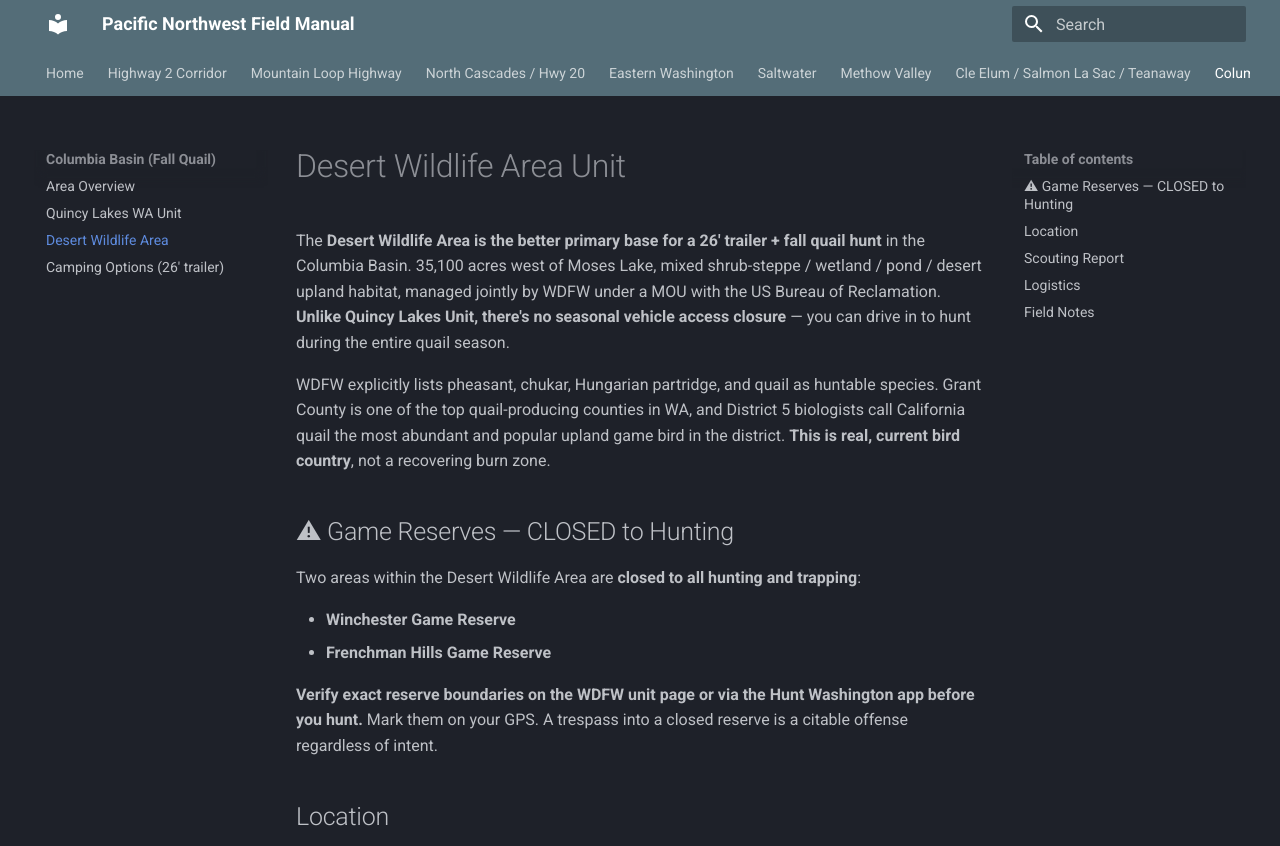
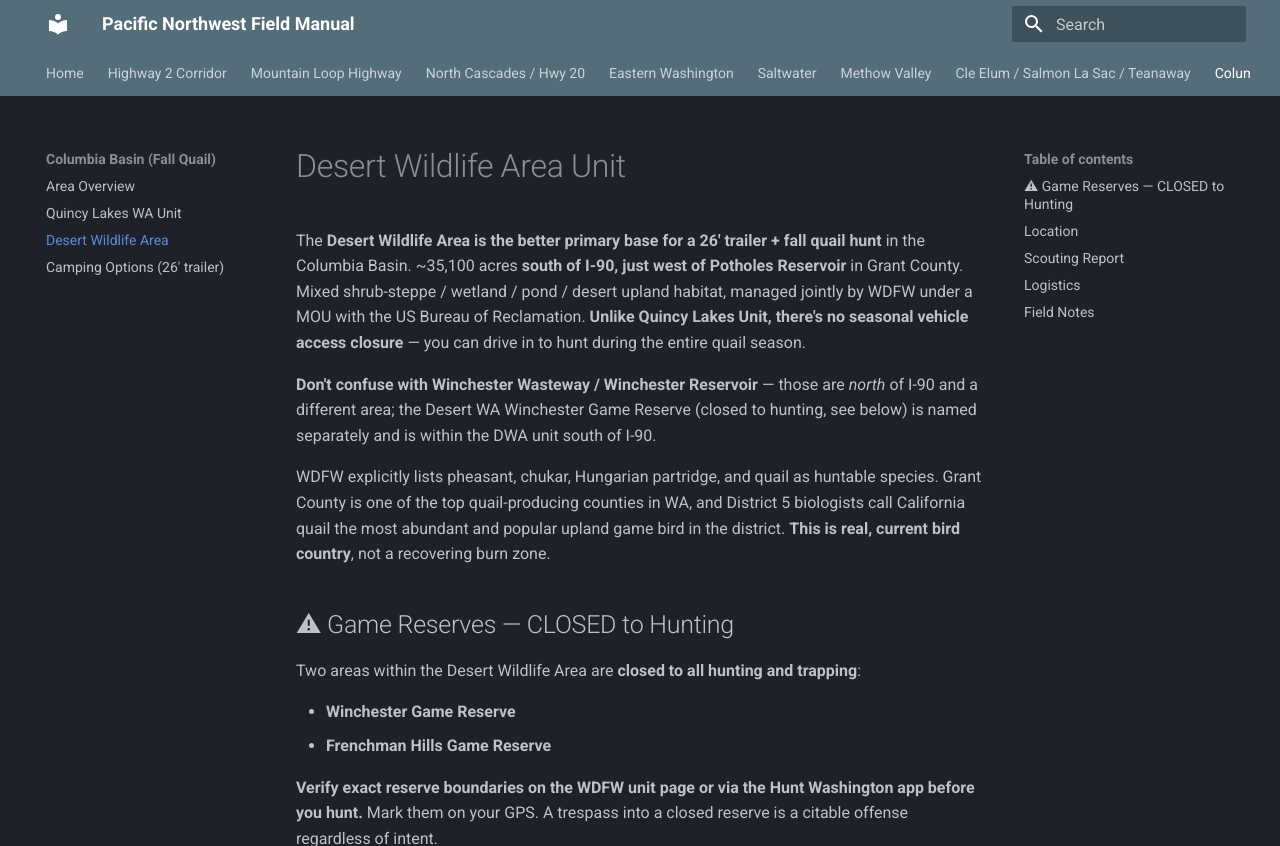
Before and after one commit to jdosher/outdoors-manual, an MkDocs documentation site: the page built from docs/8_columbia_basin/desert_wildlife_area.md, in a window 1280 px wide and 1400 px high, cut to the strip 0-846 px from the top of the window. Built offline with MkDocs 1.6.1 and Material for MkDocs 9.7.7, drawn with Linux system fonts in a browser that asks for light colours; some of the changed text lies outside the part shown.

Commit message:
Desert WA page: correct location (south of I-90, west of Potholes Reservoir), warn about Winchester Wasteway being a different area north of I-90, fix map embed

```diff
--- a/docs/8_columbia_basin/desert_wildlife_area.md
+++ b/docs/8_columbia_basin/desert_wildlife_area.md
@@ -8,7 +8,9 @@ darksky: Bortle 3 (open shrub-steppe, wide horizons)
 
 # Desert Wildlife Area Unit
 
-The **Desert Wildlife Area is the better primary base for a 26' trailer + fall quail hunt** in the Columbia Basin. 35,100 acres west of Moses Lake, mixed shrub-steppe / wetland / pond / desert upland habitat, managed jointly by WDFW under a MOU with the US Bureau of Reclamation. **Unlike Quincy Lakes Unit, there's no seasonal vehicle access closure** — you can drive in to hunt during the entire quail season.
+The **Desert Wildlife Area is the better primary base for a 26' trailer + fall quail hunt** in the Columbia Basin. ~35,100 acres **south of I-90, just west of Potholes Reservoir** in Grant County. Mixed shrub-steppe / wetland / pond / desert upland habitat, managed jointly by WDFW under a MOU with the US Bureau of Reclamation. **Unlike Quincy Lakes Unit, there's no seasonal vehicle access closure** — you can drive in to hunt during the entire quail season.
+
+**Don't confuse with Winchester Wasteway / Winchester Reservoir** — those are *north* of I-90 and a different area; the Desert WA Winchester Game Reserve (closed to hunting, see below) is named separately and is within the DWA unit south of I-90.
 
 WDFW explicitly lists pheasant, chukar, Hungarian partridge, and quail as huntable species. Grant County is one of the top quail-producing counties in WA, and District 5 biologists call California quail the most abundant and popular upland game bird in the district. **This is real, current bird country**, not a recovering burn zone.
 
@@ -23,9 +25,11 @@ Two areas within the Desert Wildlife Area are **closed to all hunting and trappi
 
 ## Location
 
-<iframe src="https://maps.google.com/maps?q=Desert+Wildlife+Area+Moses+Lake+WA&z=11&output=embed" width="100%" height="280" style="border:0;" loading="lazy"></iframe>
+<iframe src="https://maps.google.com/maps?q=Potholes+Reservoir+Grant+County+WA&z=11&output=embed" width="100%" height="280" style="border:0;" loading="lazy"></iframe>
 
-[Open in Google Maps →](https://www.google.com/maps/search/?api=1&query=Desert+Wildlife+Area+Moses+Lake+WA)
+[Open in Google Maps →](https://www.google.com/maps/search/?api=1&query=Potholes+Reservoir+Grant+County+WA)
+
+(Map centered on Potholes Reservoir; the Desert Wildlife Area sits just west of the reservoir, south of I-90.)
 
 **WDFW page:** [Desert Wildlife Area Unit →](https://wdfw.wa.gov/places-to-go/wildlife-areas/desert-wildlife-area-unit)
 
```
